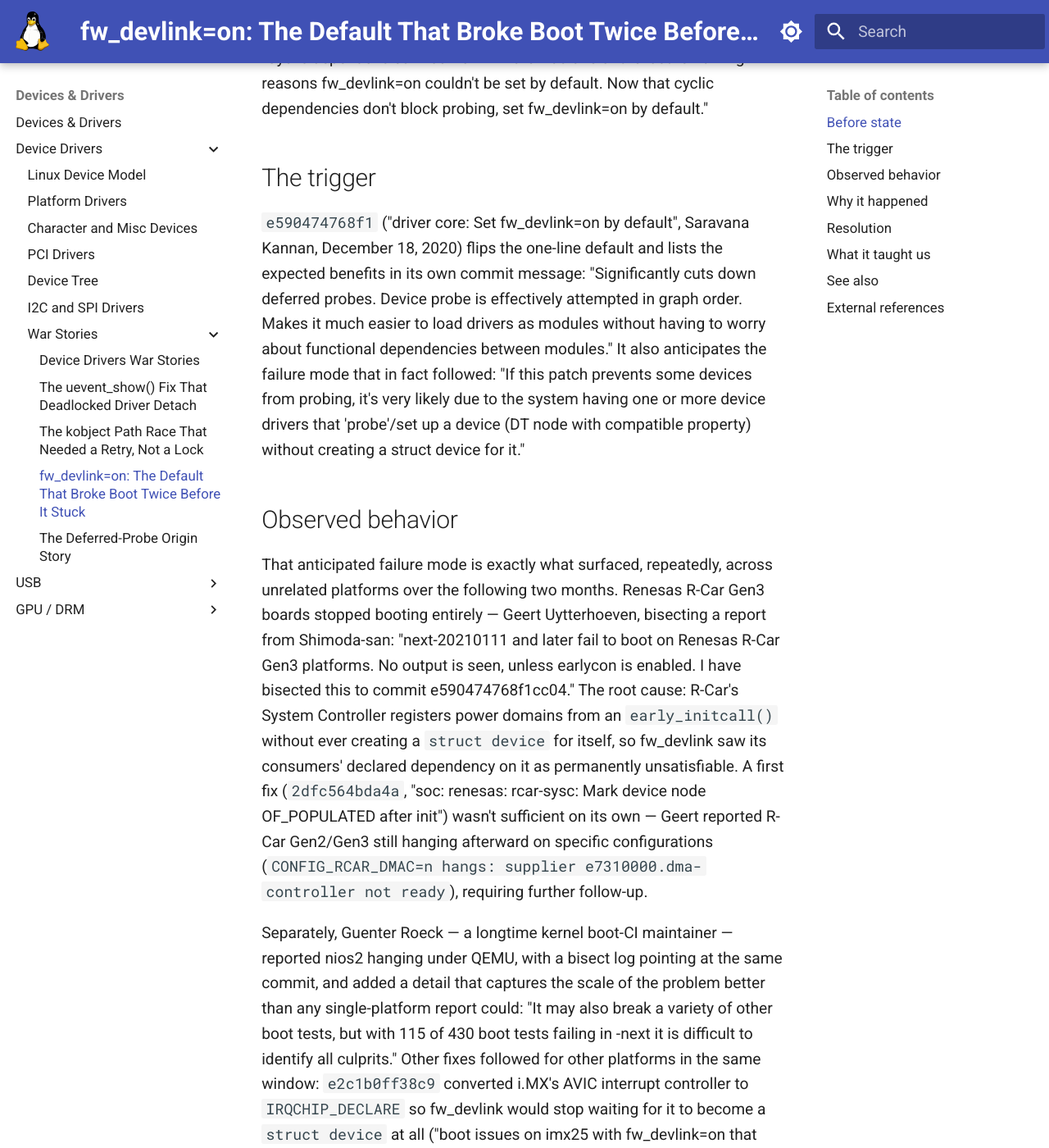
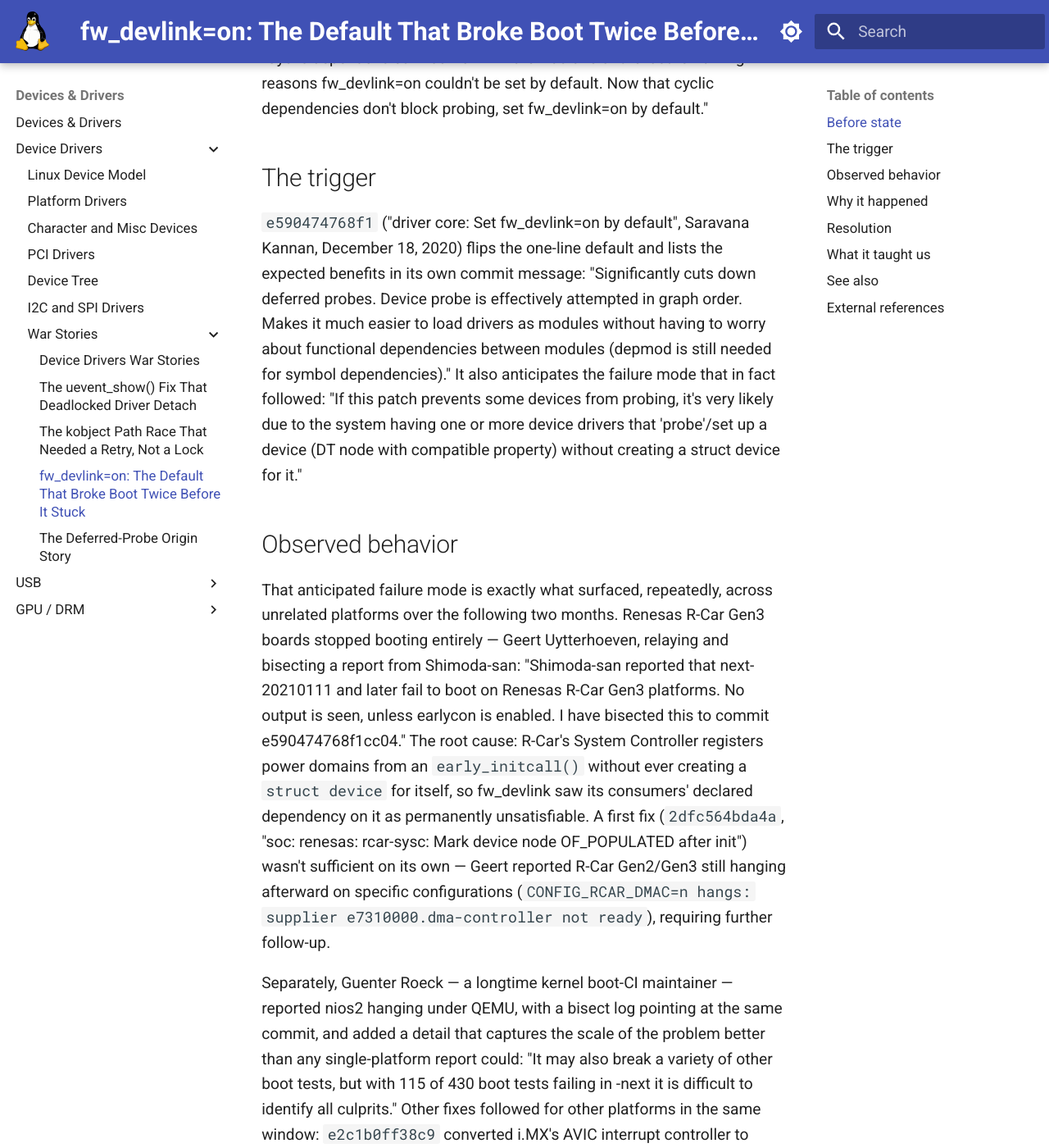
Before and after one commit to laveeshb/linux-kernel-internals, an MkDocs documentation site: the page built from docs/drivers/war-stories/fw-devlink-boot-breaking.md, in a window 1280 px wide and 1400 px high, scrolled down 2290 px. Shown: the whole window at 82% size. Built offline with MkDocs 1.6.1 and Material for MkDocs 9.7.7, drawn with Linux system fonts in a browser that asks for light colours; some of the changed text lies outside the part shown.

Commit message:
Fix round-5 quotation-fidelity issues on fw_devlink saga page
Four unmarked silent edits to direct quotes: a commit-message quote
dropped a trailing parenthetical without an ellipsis; a quote from
Geert Uytterhoeven turned his relay of Shimoda-san's report into
what read as a first-person claim by dropping the attribution
clause; a Florian Fainelli quote dropped its trailing "-> timeout."
and substituted a period; and a fixed elision marker in the workaround
list quote turned out to mark a paragraph break where nothing was
actually cut, once the preceding parenthetical fix restored the full
sentence.

```diff
--- a/docs/drivers/war-stories/fw-devlink-boot-breaking.md
+++ b/docs/drivers/war-stories/fw-devlink-boot-breaking.md
@@ -34,11 +34,11 @@
 
 ## The trigger
 
-`e590474768f1` ("driver core: Set fw_devlink=on by default", Saravana Kannan, December 18, 2020) flips the one-line default and lists the expected benefits in its own commit message: "Significantly cuts down deferred probes. Device probe is effectively attempted in graph order. Makes it much easier to load drivers as modules without having to worry about functional dependencies between modules." It also anticipates the failure mode that in fact followed: "If this patch prevents some devices from probing, it's very likely due to the system having one or more device drivers that 'probe'/set up a device (DT node with compatible property) without creating a struct device for it."
+`e590474768f1` ("driver core: Set fw_devlink=on by default", Saravana Kannan, December 18, 2020) flips the one-line default and lists the expected benefits in its own commit message: "Significantly cuts down deferred probes. Device probe is effectively attempted in graph order. Makes it much easier to load drivers as modules without having to worry about functional dependencies between modules (depmod is still needed for symbol dependencies)." It also anticipates the failure mode that in fact followed: "If this patch prevents some devices from probing, it's very likely due to the system having one or more device drivers that 'probe'/set up a device (DT node with compatible property) without creating a struct device for it."
 
 ## Observed behavior
 
-That anticipated failure mode is exactly what surfaced, repeatedly, across unrelated platforms over the following two months. Renesas R-Car Gen3 boards stopped booting entirely — Geert Uytterhoeven, bisecting a report from Shimoda-san: "next-20210111 and later fail to boot on Renesas R-Car Gen3 platforms. No output is seen, unless earlycon is enabled. I have bisected this to commit e590474768f1cc04." The root cause: R-Car's System Controller registers power domains from an `early_initcall()` without ever creating a `struct device` for itself, so fw_devlink saw its consumers' declared dependency on it as permanently unsatisfiable. A first fix (`2dfc564bda4a`, "soc: renesas: rcar-sysc: Mark device node OF_POPULATED after init") wasn't sufficient on its own — Geert reported R-Car Gen2/Gen3 still hanging afterward on specific configurations (`CONFIG_RCAR_DMAC=n hangs: supplier e7310000.dma-controller not ready`), requiring further follow-up.
+That anticipated failure mode is exactly what surfaced, repeatedly, across unrelated platforms over the following two months. Renesas R-Car Gen3 boards stopped booting entirely — Geert Uytterhoeven, relaying and bisecting a report from Shimoda-san: "Shimoda-san reported that next-20210111 and later fail to boot on Renesas R-Car Gen3 platforms. No output is seen, unless earlycon is enabled. I have bisected this to commit e590474768f1cc04." The root cause: R-Car's System Controller registers power domains from an `early_initcall()` without ever creating a `struct device` for itself, so fw_devlink saw its consumers' declared dependency on it as permanently unsatisfiable. A first fix (`2dfc564bda4a`, "soc: renesas: rcar-sysc: Mark device node OF_POPULATED after init") wasn't sufficient on its own — Geert reported R-Car Gen2/Gen3 still hanging afterward on specific configurations (`CONFIG_RCAR_DMAC=n hangs: supplier e7310000.dma-controller not ready`), requiring further follow-up.
 
 Separately, Guenter Roeck — a longtime kernel boot-CI maintainer — reported nios2 hanging under QEMU, with a bisect log pointing at the same commit, and added a detail that captures the scale of the problem better than any single-platform report could: "It may also break a variety of other boot tests, but with 115 of 430 boot tests failing in -next it is difficult to identify all culprits." Other fixes followed for other platforms in the same window: `e2c1b0ff38c9` converted i.MX's AVIC interrupt controller to `IRQCHIP_DECLARE` so fw_devlink would stop waiting for it to become a `struct device` at all ("boot issues on imx25 with fw_devlink=on that were reported by Martin"); `f265f06af194` fixed fw_devlink's handling of Device Tree's `interrupt-map` property, tested by Marek Szyprowski against Samsung Exynos hardware. Szyprowski appears as a tester across essentially the entire February 2021 hardening batch — a second major regression-reporting platform alongside R-Car and nios2.
 
```
Also changed, not shown: other parts of docs/drivers/war-stories/fw-devlink-boot-breaking.md (+2 -2 lines).
